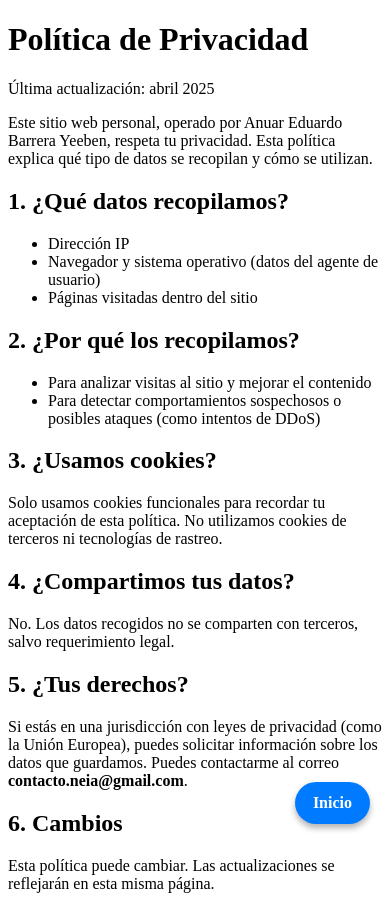
After one commit to AnuarBarrera/Blog_Django, a Django app: page /politica-privacidad/ in a window 390 px wide. The commit adds this page. Run offline with Django 5.2, Linux system fonts and the light colour scheme.

Commit message:
I create banner from privacy advisor, implementation download pdf and responsive disign

```diff
--- a/src/core/urls.py
+++ b/src/core/urls.py
@@ -20,4 +20,5 @@ urlpatterns = [
     path('HistoriaLaboral/', views.HistoriaLaboral, name='HistoriaLaboral'),
     path('console/', views.console_view, name='console'),
     path('execute-script/', views.execute_script, name='execute_script'),
+    path('politica-privacidad/', views.politica_privacidad, name='politica_privacidad')
 ]
--- a/src/core/views.py
+++ b/src/core/views.py
@@ -199,3 +199,7 @@ def execute_script(request):
             return JsonResponse({'output': f'Comando desconocido: {command}\nEscribe "help" para ver los comandos disponibles.'})
 
     return JsonResponse({'output': 'Método no permitido'}, status=405)
+
+#politica de privacidad
+def politica_privacidad(request):
+  return render(request, 'AvisoPrivacidad.html')
--- a/src/static/css/banner.css
+++ b/src/static/css/banner.css
@@ -201,8 +201,8 @@
   }
 }
 
-/*para laptop*/
-@media (min-width:650px){
+/*para laptops*/
+@media (min-width: 650px){
   .carrusel{
     position: center;
   }
--- /dev/null
+++ b/src/static/css/privacidad.css
@@ -0,0 +1,62 @@
+.cookie-float {
+  position: fixed;
+  bottom: 100px; /* deja espacio para el botón Inicio */
+  right: 20px;
+  background-color: #1e1e1e;
+  color: white;
+  padding: 15px 20px;
+  border-radius: 12px;
+  max-width: 300px;
+  font-size: 0.85rem;
+  box-shadow: 0 4px 12px rgba(0, 0, 0, 0.4);
+  z-index: 9999;
+  display: none; /* JS lo activa si es necesario */
+  animation: slide-up 0.4s ease-out;
+}
+
+.cookie-float a {
+  color: #c9e4ff;
+  text-decoration: underline;
+}
+
+.cookie-float button {
+  margin-top: 10px;
+  background-color: #c9e4ff;
+  color: #121212;
+  border: none;
+  padding: 8px 14px;
+  border-radius: 6px;
+  font-weight: bold;
+  width: 100%;
+  cursor: pointer;
+  transition: background-color 0.3s;
+}
+
+.cookie-float button:hover {
+  background-color: #a3d5ff;
+}
+
+@keyframes slide-up {
+  from { transform: translateY(30px); opacity: 0; }
+  to { transform: translateY(0); opacity: 1; }
+}
+
+/* boton flotante */
+.boton-flotante {
+    position: fixed;
+    bottom: 20px;
+    right: 20px;
+    background-color: #007bff;
+    color: white;
+    padding: 12px 18px;
+    border-radius: 50px;
+    text-decoration: none;
+    font-weight: bold;
+    box-shadow: 0 4px 6px rgba(0,0,0,0.3);
+    transition: background-color 0.3s ease;
+    z-index: 1000;
+}
+
+.boton-flotante:hover {
+    background-color: #0056b3;
+}
--- /dev/null
+++ b/src/templates/AvisoPrivacidad.html
@@ -0,0 +1,61 @@
+<!--
+  Copyright [2005] [anuar eduardo barrera yeeben]
+
+ Licensed under the Apache License, Version 2.0 (the "License"); you may not use this file except in compliance with the License.
+ You may obtain a copy of the License at
+
+   http://www.apache.org/licenses/LICENSE-2.0
+
+  Unless required by applicable law or agreed to in writing, software
+  distributed under the License is distributed on an "AS IS" BASIS,
+ WITHOUT WARRANTIES OR CONDITIONS OF ANY KIND, either express or implied.
+ See the License for the specific language governing permissions and limitations under the License.
+-->
+
+{% load static %}
+<!DOCTYPE html>
+<html lang="es">
+<head>
+  <meta charset="UTF-8">
+  <meta name="viewport" content="width=device-width, initial-scale=1.0">
+  <meta name="description" content="Privacy Advisor">
+  <meta name="keywords"content="CV,Curriculum,Portafolio,Developer,Anuar,Barrera,Yeeben">
+  <link rel="icon" type="image/x-icon" href="{% static 'images/icon.ico' %}">
+
+  <!-- CSS -->
+    <link rel="stylesheet" href="{% static 'css/privacidad.css' %}">
+
+  <title>Aviso de Privacidad</title>
+
+<h1>Política de Privacidad</h1>
+
+<p>Última actualización: abril 2025</p>
+
+<p>Este sitio web personal, operado por Anuar Eduardo Barrera Yeeben, respeta tu privacidad. Esta política explica qué tipo de datos se recopilan y cómo se utilizan.</p>
+
+<h2>1. ¿Qué datos recopilamos?</h2>
+<ul>
+  <li>Dirección IP</li>
+  <li>Navegador y sistema operativo (datos del agente de usuario)</li>
+  <li>Páginas visitadas dentro del sitio</li>
+</ul>
+
+<h2>2. ¿Por qué los recopilamos?</h2>
+<ul>
+  <li>Para analizar visitas al sitio y mejorar el contenido</li>
+  <li>Para detectar comportamientos sospechosos o posibles ataques (como intentos de DDoS)</li>
+</ul>
+
+<h2>3. ¿Usamos cookies?</h2>
+<p>Solo usamos cookies funcionales para recordar tu aceptación de esta política. No utilizamos cookies de terceros ni tecnologías de rastreo.</p>
+
+<h2>4. ¿Compartimos tus datos?</h2>
+<p>No. Los datos recogidos no se comparten con terceros, salvo requerimiento legal.</p>
+
+<h2>5. ¿Tus derechos?</h2>
+<p>Si estás en una jurisdicción con leyes de privacidad (como la Unión Europea), puedes solicitar información sobre los datos que guardamos. Puedes contactarme al correo <strong>contacto.neia@gmail.com</strong>.</p>
+
+<h2>6. Cambios</h2>
+<p>Esta política puede cambiar. Las actualizaciones se reflejarán en esta misma página.</p>
+
+<a href="/" class="boton-flotante">Inicio</a>
--- a/src/templates/HistoriaLaboral.html
+++ b/src/templates/HistoriaLaboral.html
@@ -18,7 +18,7 @@ See the License for the specific language governing permissions and limitations
 <head>
   <meta charset="UTF-8">
   <meta name="viewport" content="width=device-width, initial-scale=1.0">
-  <meta name="description" content="My profile and portfolio from applications">
+  <meta name="description" content="My Curriculum Vitae Digital">
   <meta name="keywords"content="CV,Curriculum,Portafolio,Developer,Anuar,Barrera,Yeeben">
   <link rel="icon" type="image/x-icon" href="{% static 'images/icon.ico' %}">
 
--- a/src/templates/proyectos.html
+++ b/src/templates/proyectos.html
@@ -18,7 +18,7 @@
 <head>
   <meta charset="UTF-8">
   <meta name="viewport" content="width=device-width, initial-scale=1.0">
-  <meta name="description" content="My personal blog, profile and portfolio from applications">
+  <meta name="description" content="My portfolio from applications">
   <meta name="keywords"content="CV,Curriculum,Portafolio,Developer,Anuar,Barrera,Yeeben">
   <link rel="icon" type="image/x-icon" href="{% static 'images/icon.ico' %}">
 
```
Also changed, not shown: src/static/css/style.css (+7 -1 lines), src/static/js/privacidad.js (added, +10 -0 lines), src/templates/index.html (+11 -0 lines), src/static/css/images.css (line endings or trailing spaces).
